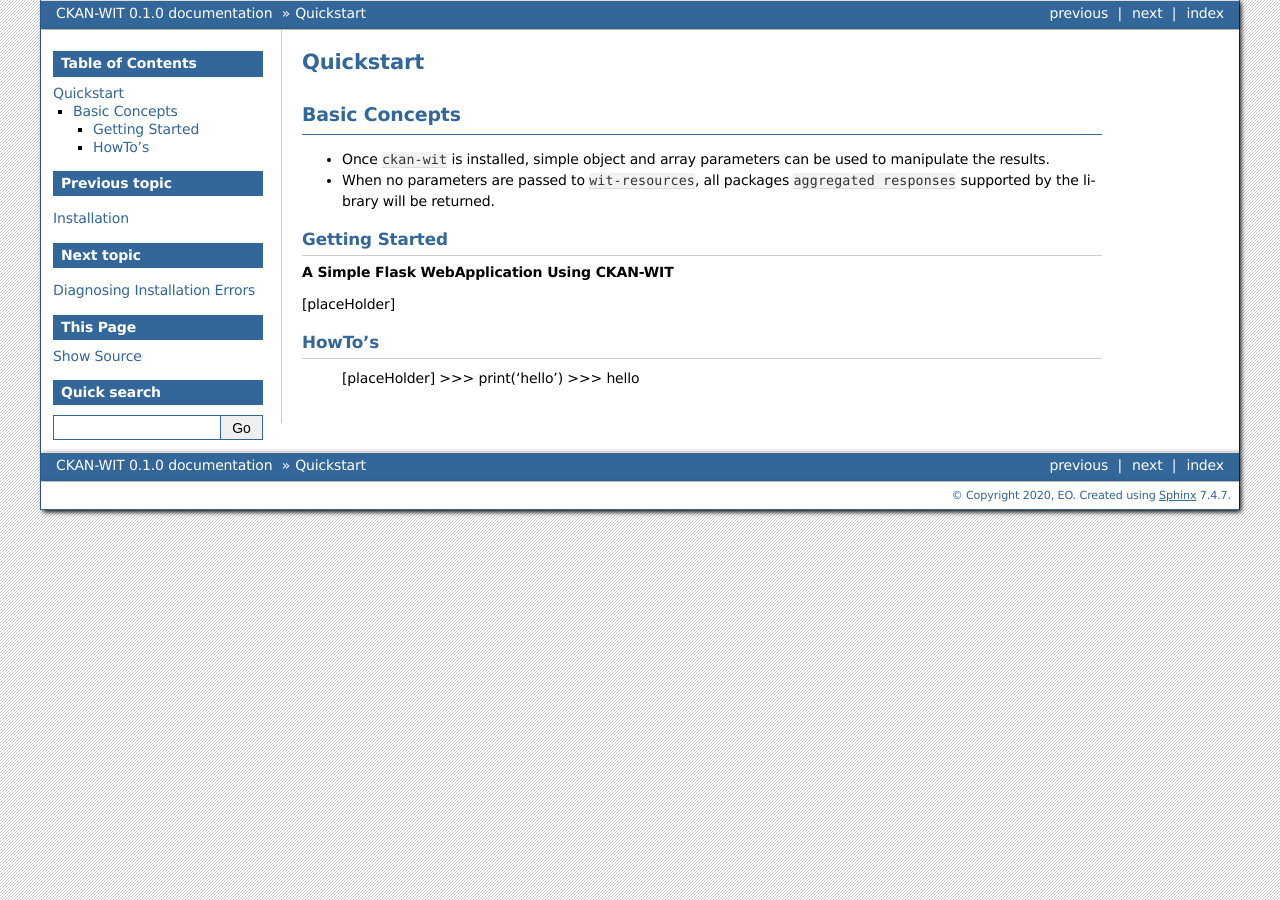
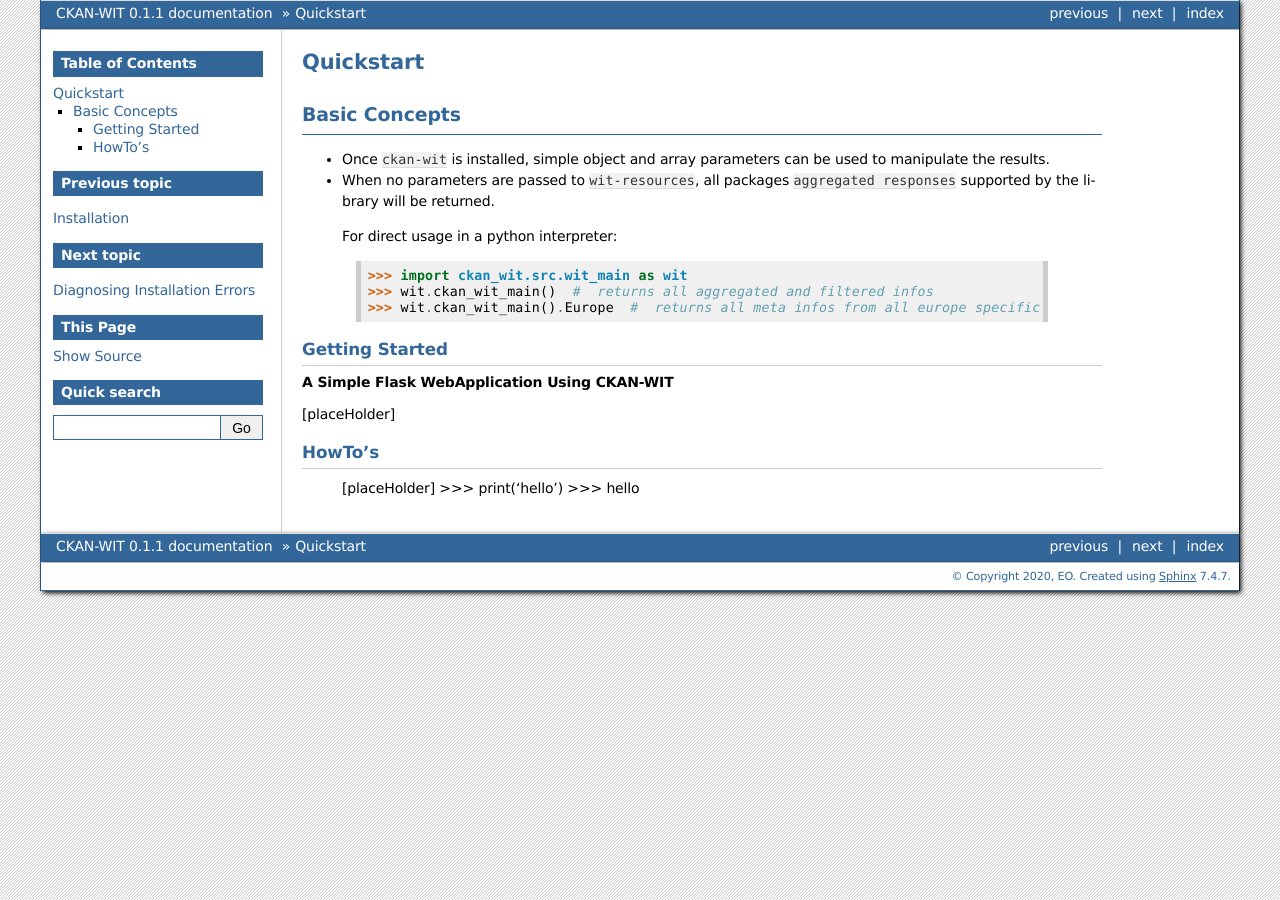
Before and after one commit to Ethel-Ecc/ckan-wit-documentation, a Sphinx documentation site: the page built from docs/source/usage/quickstart.rst, in a window 1280 px wide. Built offline with Sphinx 7.4.7, drawn with Linux system fonts in a browser that asks for light colours; pages that are not in the unit, such as notebooks, are missing from menus.

Commit message:
edited index.rst

```diff
--- a/docs/source/conf.py
+++ b/docs/source/conf.py
@@ -22,7 +22,7 @@
 author = 'EO'
 
 # The full version, including alpha/beta/rc tags
-release = '0.1.0'
+release = '0.1.1'
 
 # -- General configuration ---------------------------------------------------
 
--- a/docs/source/usage/installation.rst
+++ b/docs/source/usage/installation.rst
@@ -30,6 +30,7 @@
 Once set, with your venv still activated, simply do::
 
  (my_virtualenv)$ pip install aiohttp[speedups]
+ (my_virtualenv)$ pip install requests
 
 Or, directly from the git-repo::
 
--- a/docs/source/usage/quickstart.rst
+++ b/docs/source/usage/quickstart.rst
@@ -7,6 +7,12 @@
 
 - Once ``ckan-wit`` is installed, simple object and array parameters can be used to manipulate the results.
 - When no parameters are passed to ``wit-resources``, all packages ``aggregated responses`` supported by the library will be returned.
+
+ For direct usage in a python interpreter::
+
+ >>> import ckan_wit.src.wit_main as wit
+ >>> wit.ckan_wit_main()  #  returns all aggregated and filtered infos
+ >>> wit.ckan_wit_main().Europe  #  returns all meta infos from all europe specific portals.
 
 
 Getting Started
```
